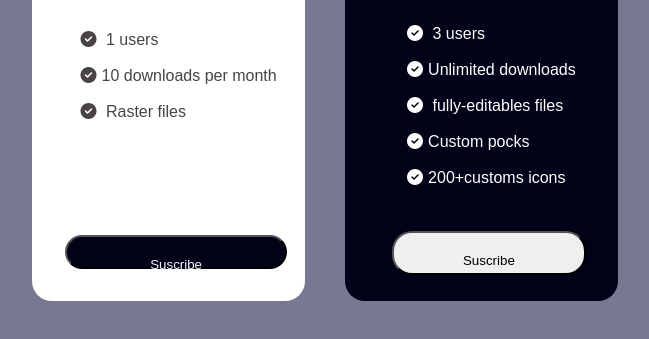
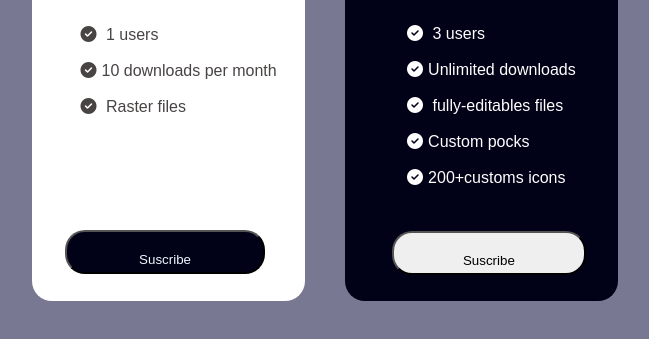
Before and after one commit to Paulaed/carteprix, a plain HTML site: page index.html in a window 1280 px wide. Shown: the part 279-618 px from the top of the page, without its empty margins (315-964 px from the left). Drawn offline with Linux system fonts and the light colour scheme.

Commit message:
correction

```diff
--- a/style.css
+++ b/style.css
@@ -73,10 +73,11 @@ button{
 }
 .btn1{
     background-color:rgb(1, 1, 23);
-
     color: aliceblue;
+    height: 40px;
+    width: 90%;
     justify-content: center;
-    margin-top: 75px;
-    padding-bottom:10px ;
+    margin-top: 80px;
+    padding-bottom:20px ;
     text-align: center;
 }
```
Also changed, not shown: index.html (+1 -1 lines).
